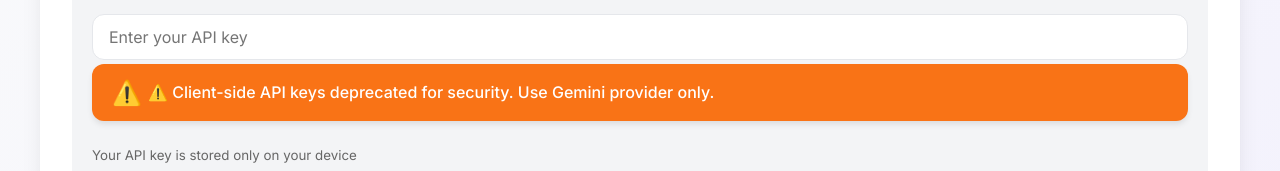
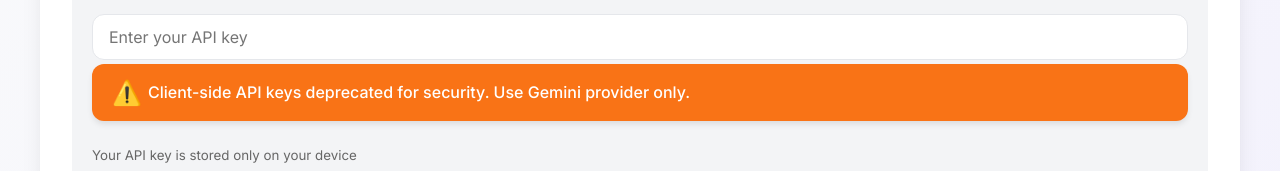
Before and after one commit to supastishn/conlang-translator, a React (Vite) app: page /settings in a window 1280 px wide. Shown: the part 315-486 px from the top of the page. Built offline with nearby package versions, Linux system fonts and the light colour scheme; no server answers.

Commit message:
style: remove redundant warning icon from API key deprecation message

```diff
--- a/src/pages/SettingsPage.jsx
+++ b/src/pages/SettingsPage.jsx
@@ -106,7 +106,7 @@ export default function SettingsPage() {
               <input type="password" id="apiKey" placeholder="Enter your API key" value={formState.apiKey} onChange={handleChange} />
               <div style={{marginTop: '4px'}}>
                 <div className="warning">
-                  ⚠️ Client-side API keys deprecated for security. Use Gemini provider only.
+                  Client-side API keys deprecated for security. Use Gemini provider only.
                 </div>
                 <small>Your API key is stored only on your device</small>
               </div>
```
